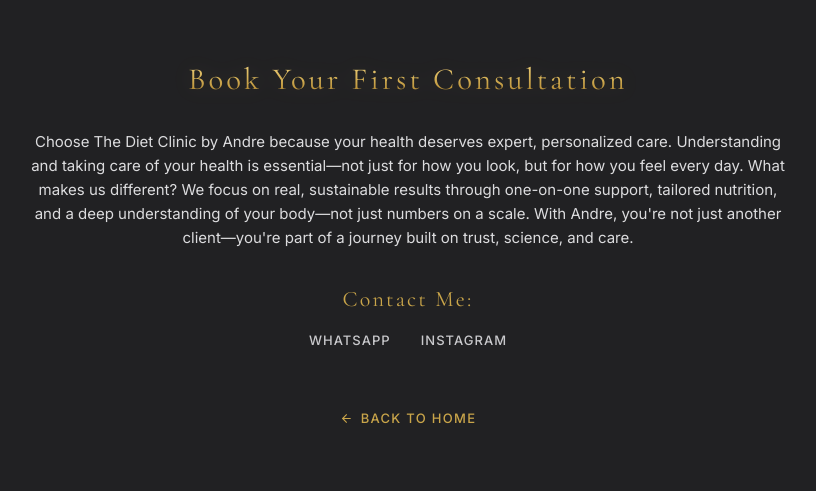
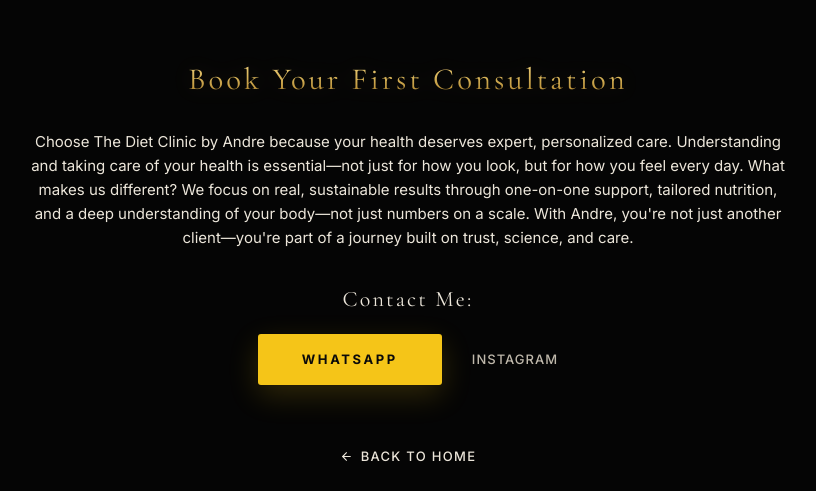
Before and after one commit to greekgodfitness95/greek-god-fitness-site, a website: page nutrition/index.html in a window 1280 px wide. Shown: the part 1534-2025 px from the top of the page, without its empty margins (232-1048 px from the left). Drawn offline with nearby package versions, Linux system fonts and the light colour scheme.

Commit message:
Modify styles and enhance contact link appearance
Updated font links and added a new stylesheet for pop styles. Changed WhatsApp link to a button for better visibility.

```diff
--- a/nutrition/index.html
+++ b/nutrition/index.html
@@ -9,8 +9,9 @@
 <link rel="icon" href="/assets/logo.png">
 <link rel="preconnect" href="https://fonts.googleapis.com">
 <link rel="preconnect" href="https://fonts.gstatic.com" crossorigin>
-<link href="https://fonts.googleapis.com/css2?family=Cormorant+Garamond:ital,wght@0,300;0,400;0,500;1,400&family=Inter:wght@400;500;600;700&display=swap" rel="stylesheet">
+<link href="https://fonts.googleapis.com/css2?family=Cormorant+Garamond:ital,wght@0,300;0,400;0,500;1,400&family=Inter:wght@400;500;600;700&family=Anton&display=swap" rel="stylesheet">
 <link rel="stylesheet" href="/css/style.css">
+<link rel="stylesheet" href="/css/pop.css">
 </head><body>
 <header class="nav" id="nav">
   <div class="nav-inner">
@@ -55,7 +56,7 @@
       <p>Choose The Diet Clinic by Andre because your health deserves expert, personalized care. Understanding and taking care of your health is essential—not just for how you look, but for how you feel every day. What makes us different? We focus on real, sustainable results through one-on-one support, tailored nutrition, and a deep understanding of your body—not just numbers on a scale. With Andre, you're not just another client—you're part of a journey built on trust, science, and care.</p>
       <p class="cm">Contact Me:</p>
       <div class="textlinks">
-        <a href="#" data-link="dietWhatsapp">WhatsApp</a>
+        <a class="btn btn-loud" href="#" data-link="dietWhatsapp">WhatsApp</a>
         <a href="#" data-link="dietInstagram">Instagram</a>
         <a href="#" data-link="dietTiktok">TikTok</a>
       </div>
```
